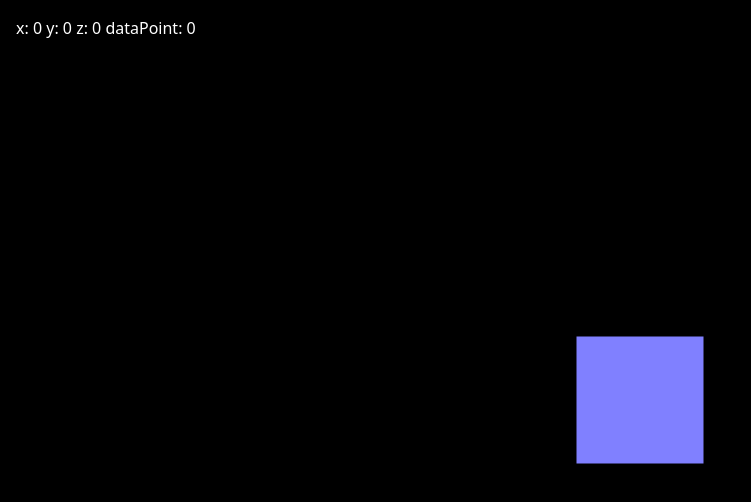
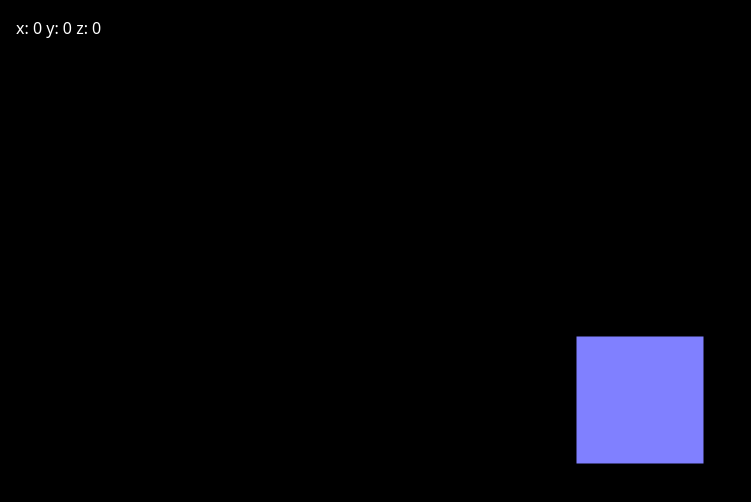
Before and after one commit to ColinEspinas/three-maze, a Vue app: page / in a window 1280 px wide. Shown: the top 502 px of the page, without its empty margins (0-751 px from the left). Built offline with nearby package versions, Linux system fonts and the light colour scheme.

Commit message:
refactor: used dataPoints to set rotations

```diff
--- a/package.json
+++ b/package.json
@@ -12,6 +12,7 @@
   },
   "dependencies": {
     "@vueuse/core": "^10.1.2",
+    "ammo.js": "github:kripken/ammo.js",
     "three": "^0.152.2",
     "vue": "^3.2.47"
   },
@@ -19,6 +20,7 @@
     "@antfu/eslint-config": "^0.38.5",
     "@types/three": "^0.151.0",
     "@vitejs/plugin-vue": "^4.1.0",
+    "ammojs-typed": "^1.0.6",
     "autoprefixer": "^10.4.14",
     "eslint": "^8.39.0",
     "postcss": "^8.4.23",
--- a/src/App.vue
+++ b/src/App.vue
@@ -1,53 +1,9 @@
 <script setup lang="ts">
-import * as THREE from 'three'
-import { useDeviceOrientation } from '@vueuse/core'
-import { useDataPoint } from './composables/useDataPoint'
-
-const canvas = ref(null)
-const { alpha, beta, gamma } = useDeviceOrientation()
-
-const { roundedValue: dataPointValue, push: pushInDataPoint } = useDataPoint({ data: [0], range: 1000 })
-
-const degToRad = (deg: number) => deg * (Math.PI / 180)
-
-onMounted(() => {
-  const camera = new THREE.PerspectiveCamera(70, window.innerWidth / window.innerHeight, 0.01, 10)
-  camera.position.z = 1
-
-  const scene = new THREE.Scene()
-
-  const geometry = new THREE.BoxGeometry(0.2, 0.2, 0.2)
-  const material = new THREE.MeshNormalMaterial()
-
-  const mesh = new THREE.Mesh(geometry, material)
-  scene.add(mesh)
-
-  const renderer = new THREE.WebGLRenderer({
-    antialias: true,
-    canvas: canvas.value || undefined,
-  })
-  renderer.setSize(window.innerWidth, window.innerHeight)
-  renderer.setAnimationLoop(animation)
-
-  // animation
-  function animation() {
-    mesh.rotation.x = degToRad(beta.value ?? 0)
-    mesh.rotation.y = degToRad(gamma.value ?? 0)
-    mesh.rotation.z = degToRad(alpha.value ?? 0) / 2
-
-    pushInDataPoint(alpha.value ?? 0)
-
-    renderer.render(scene, camera)
-  }
-})
+import Scene from './components/scene.vue'
 </script>
 
 <template>
-  <canvas id="three-scene" ref="canvas" class="absolute w-screen h-screen inset-0" />
-  <div class="absolute left-0 top-0 p-4 text-white z-10">
-    x: {{ Math.round(beta ?? 0) }}
-    y: {{ Math.round(gamma ?? 0) }}
-    z: {{ Math.round(alpha ?? 0) }}
-    dataPoint: {{ dataPointValue }}
-  </div>
+  <Suspense>
+    <Scene />
+  </Suspense>
 </template>
--- /dev/null
+++ b/src/components/scene.vue
@@ -0,0 +1,67 @@
+<script setup lang="ts">
+import * as THREE from 'three'
+import { useDeviceOrientation } from '@vueuse/core'
+import { useDataPoint } from '../composables/useDataPoint'
+
+const canvas = ref(null)
+const { alpha, beta, gamma } = useDeviceOrientation()
+const rotationAlpha = useDataPoint({ data: [0], range: 1 })
+const rotationBeta = useDataPoint({ data: [0], range: 1 })
+const rotationGamma = useDataPoint({ data: [0], range: 1 })
+
+const degToRad = (deg: number) => deg * (Math.PI / 180)
+
+async function setupScene() {
+  const camera = new THREE.PerspectiveCamera(70, window.innerWidth / window.innerHeight, 0.01, 10)
+  camera.position.z = 1
+
+  const scene = new THREE.Scene()
+  // const ammo = await Ammo.bind(window)()
+
+  const geometry = new THREE.BoxGeometry(0.2, 0.2, 0.2)
+  const material = new THREE.MeshNormalMaterial()
+
+  const mesh = new THREE.Mesh(geometry, material)
+  scene.add(mesh)
+
+  const renderer = new THREE.WebGLRenderer({
+    antialias: true,
+    canvas: canvas.value || undefined,
+  })
+
+  renderer.setSize(window.innerWidth, window.innerHeight)
+  renderer.setAnimationLoop(() => render(
+    camera, scene, mesh, renderer,
+  ))
+}
+
+function render(
+  camera: THREE.PerspectiveCamera,
+  scene: THREE.Scene,
+  mesh: THREE.Mesh,
+  renderer: THREE.WebGLRenderer,
+) {
+  rotationAlpha.push(alpha.value ?? 0)
+  rotationBeta.push(beta.value ?? 0)
+  rotationGamma.push(gamma.value ?? 0)
+
+  mesh.rotation.x = degToRad(rotationBeta.result.value ?? 0)
+  mesh.rotation.y = degToRad(rotationGamma.result.value ?? 0)
+  mesh.rotation.z = degToRad(rotationAlpha.result.value ?? 0)
+
+  renderer.render(scene, camera)
+}
+
+onMounted(async () => {
+  setupScene()
+})
+</script>
+
+<template>
+  <canvas id="three-scene" ref="canvas" class="absolute w-screen h-screen inset-0" />
+  <div class="absolute left-0 top-0 p-4 text-white z-10">
+    x: {{ Math.round(rotationBeta.result.value ?? 0) }}
+    y: {{ Math.round(rotationGamma.result.value ?? 0) }}
+    z: {{ Math.round(rotationAlpha.result.value ?? 0) }}
+  </div>
+</template>
--- a/src/composables/useDataPoint.ts
+++ b/src/composables/useDataPoint.ts
@@ -3,12 +3,12 @@ export function useDataPoint(options: { data: number[]; range: number }) {
   const range = ref(options.range)
 
   // Get the average of the last n data points
-  const value = computed(() => {
+  const result = computed(() => {
     return data.value.slice(-range.value).reduce((a, b) => a + b, 0) / range.value
   })
 
-  const roundedValue = computed(() => {
-    return Math.round(value.value)
+  const rounded = computed(() => {
+    return Math.round(result.value)
   })
 
   // Push a new data point
@@ -20,9 +20,9 @@ export function useDataPoint(options: { data: number[]; range: number }) {
   }
 
   return {
-    value,
+    result,
     range,
     push,
-    roundedValue,
+    rounded,
   }
 }
--- a/tsconfig.json
+++ b/tsconfig.json
@@ -9,6 +9,8 @@
     /* Bundler mode */
     "moduleResolution": "bundler",
     "allowImportingTsExtensions": true,
+    "allowSyntheticDefaultImports": true,
+    "esModuleInterop": true,
     "resolveJsonModule": true,
     "isolatedModules": true,
     "noEmit": true,
```
Also changed, not shown: 1 other file (tests, documents, lock files or other folders).
